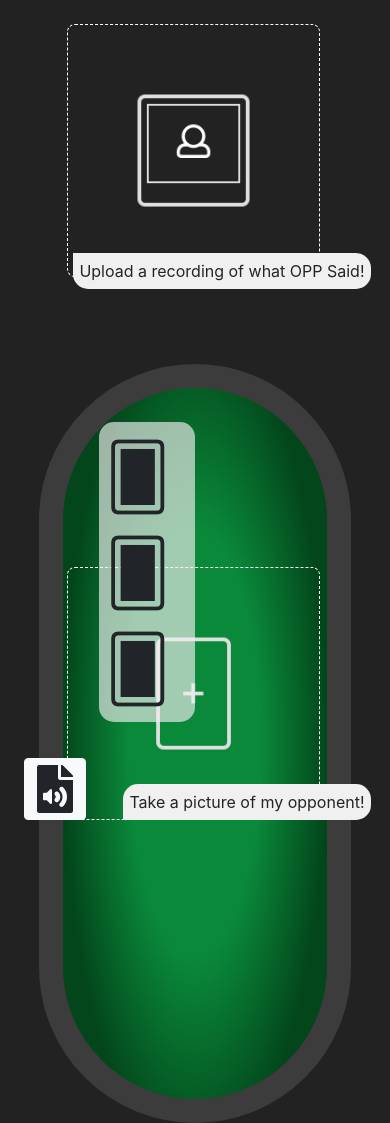
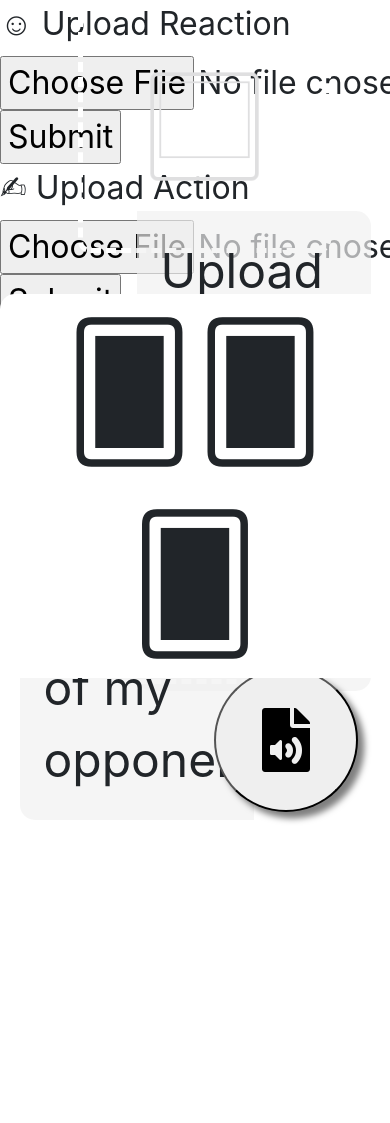
Before and after one commit to juanjoneri/SURP-2018, a Flask app: page / in a window 390 px wide; the page is wider, and only the part inside the window is pictured. After the commit the page ends 823 px from the top of that part, so only its background shows below. Run offline with Flask 2, Linux system fonts and the light colour scheme; some libraries are stand-ins or nearby versions.

Commit message:
make ui for phone

```diff
--- a/Flask-Server/main.py
+++ b/Flask-Server/main.py
@@ -13,7 +13,6 @@ UPLOAD_FOLDER = 'static/'
 ALLOWED_EXTENSIONS = set(['png', 'jpg', 'jpeg', 'flac', 'wav'])
 app = Flask(__name__)
 app.config['UPLOAD_FOLDER'] = UPLOAD_FOLDER
-
 DATA_FILES = ['cards_image', 'reaction_image', 'action_audio']
 
 uploaded_data = {
@@ -94,4 +93,4 @@ def facial_expression():
     '''.format(image_url, joy_list)
 
 if __name__ == '__main__':
-	app.run(host='0.0.0.0', port=8080, debug=True)
+	app.run(host='127.0.0.1', port=8080, debug=True)
--- a/Flask-Server/static/style.css
+++ b/Flask-Server/static/style.css
@@ -1,14 +1,43 @@
+body {
+  font-size: 2em;
+}
+
+.dialog-down {
+  /* Rectangle 2 Copy: */
+  background: #F1F0F0AA;
+  border-radius: 15px 15px 0px 15px;
+  padding: .5em;
+  font-size: 1.5em;
+
+  position: absolute;
+  width: 60%;
+  bottom:24px;
+
+}
+
+.dialog-up {
+  /* Rectangle 2 Copy: */
+  background: #F1F0F0AA;
+  border-radius: 0px 15px 15px 15px;
+  padding: .5em;
+  font-size: 1.5em;
+
+  position: absolute;
+  width: 60%;
+  top:25%;
+}
+
 .placeholder {
   border-style: dashed;
   border-color: white;
-  margin-left:-128px;
-  max-height: 30%;
-  border-radius: 8px;
+  height: 30%;
+  margin-left:-30%;
+  border-radius: 12px;
   padding: 6px;
-  border-width: thin;
+  border-width: thick;
 }
 
-.center {
+.center-h {
   position:absolute;
   right:50%;
   left:50%;
@@ -21,18 +50,13 @@
 }
 
 .bottom {
-  position:absolute;
-  bottom:24px;
+  position: absolute;
+  bottom: 5em;
 }
 
-.top {
+.left {
   position:absolute;
-  top:24px;
-}
-
-.top2 {
-  position:absolute;
-  top:30%;
+  left:5%;
 }
 
 .right {
@@ -40,66 +64,35 @@
   right:5%;
 }
 
-.right2 {
-  position:absolute;
-  right:30%;
+/*Floating action button*/
+.fav {
+    box-shadow: 0.2em 0.2em 0.2em rgba(0, 0, 0, .5);
+    width: 4.5em;
+    height: 4.5em;
+    border-radius: 100%;
+    position: fixed;
+    align-items: center;
+    display: flex;
+    justify-content: center;
+    bottom: 1em;
+    right: 1em;
 }
 
-.left {
-  position:absolute;
-  left:24px;
+.fav:hover{
+    box-shadow: 0.3em 0.3em 0.3em rgba(0, 0, 0, .5);
+    width: 4.6em;
+    height: 4.6em;
 }
-
-.left2 {
-  position:absolute;
-  left:24px;
-  top: 80px
-}
-
-.small {
-  width: 160px;
-  height: fit-content;
-  border-radius: 8px;
-}
-
-.table {
-  width: 80%;
-  height: 90%;
-  margin-left:-40%;
-  bottom:-35%;
-  background-image: radial-gradient(50% 60%, #0A893A 50%, #03461B 100%);
-  border: 24px solid rgba(61,60,60);
-  border-radius: 400px;
-}
-
+/*Floating action button*/
 
 .tablero {
-  background: #F1F0F0A7;
-  border-radius: 15px 15px 15px 15px;
-  padding: 6px;
-  width: fit-content;
-  font-size: 64px;
-  margin-left:-96px;
+  position: absolute;
+  background: white;
+  border-radius: 15px;
+  width: 100%;
+  font-size: 4em;
+  margin-left:-50%;
+  margin-top:-1em;
+  text-align: center;
+
 }
-
-.dialog-down {
-  /* Rectangle 2 Copy: */
-  background: #F1F0F0;
-  border-radius: 15px 15px 15px 0;
-  padding: 6px;
-}
-
-.dialog-up {
-  /* Rectangle 2 Copy: */
-  background: #F1F0F0;
-  border-radius: 0px 15px 15px 15px;
-  padding: 6px;
-}
-
-body {
-    background-color: #222222;
-}
-
-.hidden {
-  visibility: hidden;
-}
--- a/Flask-Server/templates/index.html
+++ b/Flask-Server/templates/index.html
@@ -6,6 +6,7 @@
 <link rel="stylesheet" href="https://stackpath.bootstrapcdn.com/bootstrap/4.1.1/css/bootstrap.min.css" integrity="sha384-WskhaSGFgHYWDcbwN70/dfYBj47jz9qbsMId/iRN3ewGhXQFZCSftd1LZCfmhktB" crossorigin="anonymous">
 <link rel="stylesheet" href="static/style.css">
 <link rel="stylesheet" href="https://use.fontawesome.com/releases/v5.0.13/css/all.css" integrity="sha384-DNOHZ68U8hZfKXOrtjWvjxusGo9WQnrNx2sqG0tfsghAvtVlRW3tvkXWZh58N9jp" crossorigin="anonymous">
+
 </head>
 
 <body>
@@ -30,18 +31,18 @@
  });
 </script>
 
-<div class="table center bottom"></div>
+  <img id="reaction" class="placeholder top center-h" src="{{reaction_image}}"/>
 
-  <img id="reaction" class="placeholder top center" src="{{reaction_image}}"/>
-  <div class="dialog-up top2 right">{{action}}</div>
+  <div class="dialog-up right">{{action}}</div>
 
-  <img id="cards" class="placeholder bottom center" src="{{cards_image}}"/>
-  <div class="dialog-down bottom right">{{reaction}}</div>
+  <img id="cards" class="placeholder bottom center-h" src="{{cards_image}}"/>
 
-  <button type="button" id="audio" class="btn btn-light bottom left"><i class="fas fa-file-audio fa-3x"></i></button>
+  <div class="dialog-down left">{{reaction}}</div>
+
+  <button type="button" id="audio" class="fav"><i class="fas fa-file-audio fa-2x"></i></button>
 
 
-  <div class="tablero center center-v">🂠🂠🂠</div>
+  <div class="tablero center-h center-v">🂠🂠🂠</div>
 
       <div class="hidden">
         <form method=post id="reaction-target" enctype=multipart/form-data>
```
